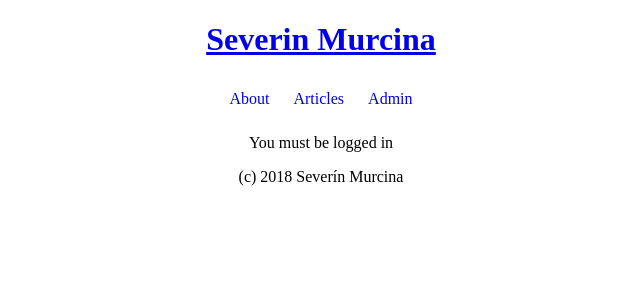
After one commit to andrejsloboda/flask-project, a Flask app: page /admin/ in a window 1280 px wide. The commit adds this page. Shown: the top 300 px of the page, without its empty margins (319-959 px from the left). Run offline with Flask 2, Linux system fonts and the light colour scheme.

Commit message:
basic page layout and navigation

```diff
--- a/mdblog/app.py
+++ b/mdblog/app.py
@@ -10,3 +10,11 @@ def view_welcome_page():
 @flask_app.route("/about/")
 def view_about():
     return render_template("about.jinja")
+
+@flask_app.route("/admin/")
+def view_admin():
+    return render_template("admin.jinja")
+
+@flask_app.route("/articles/")
+def view_articles():
+    return render_template("articles.jinja")
--- a/mdblog/static/css/main.css
+++ b/mdblog/static/css/main.css
@@ -1,5 +1,6 @@
 body {
     padding: 0 20%;
+    text-align: center;
 }
 
 header {
--- /dev/null
+++ b/mdblog/templates/_main.jinja
@@ -0,0 +1,32 @@
+<!doctype html>
+<html lang="en">
+
+<head>
+    <title> {% block title %} {% endblock %} </title>
+    <link rel="stylesheet" type="text/css" href={{url_for("static", filename="css/main.css")}}>
+</head>
+
+<body>
+<header>
+    <h1> <a href="{{ url_for("view_welcome_page") }}"> Severin Murcina </a></h1>
+</header>
+
+<nav>
+    <ul class=nav>
+      <li> <a href="{{ url_for("view_about") }}">About</a> </li>
+      <li> <a href="{{ url_for("view_articles") }}">Articles</a> </li>
+      <li> <a href="{{ url_for("view_admin") }}">Admin</a> </li>
+    </ul>
+</nav>
+
+<main>
+    {% block main %} {% endblock %}
+</main>
+
+<footer>
+    <p>
+        (c) 2018 Severín Murcina
+    </p>
+</footer>
+</body>
+</html>
--- /dev/null
+++ b/mdblog/templates/admin.jinja
@@ -0,0 +1,8 @@
+{% extends "_main.jinja" %}
+
+{% block title %} Admin {% endblock %}
+
+
+{% block main %}
+    You must be logged in
+{% endblock %}
```
Also changed, not shown: mdblog/templates/about.jinja (+6 -30 lines), mdblog/templates/articles.jinja (added, +8 -0 lines), mdblog/templates/welcome_page.jinja (+8 -29 lines).
